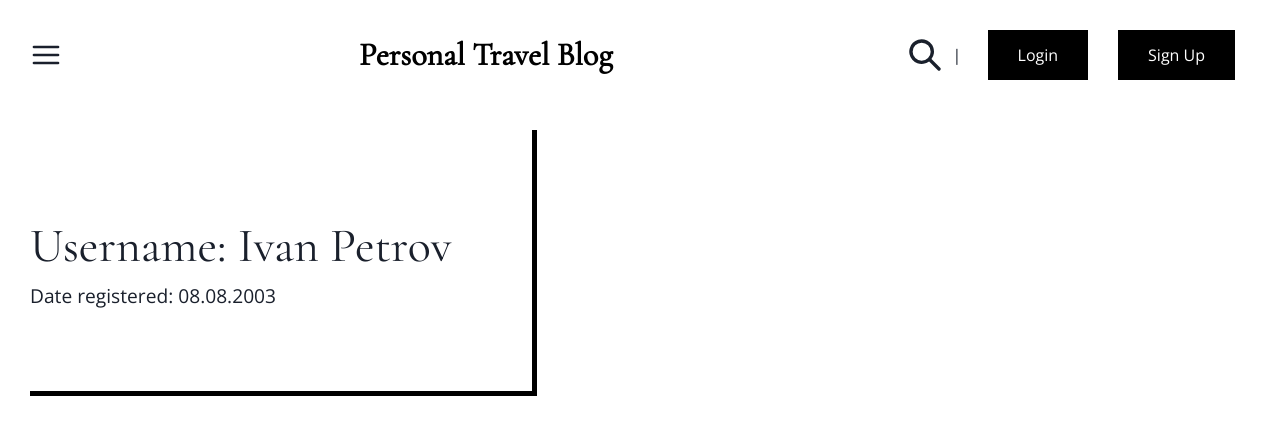
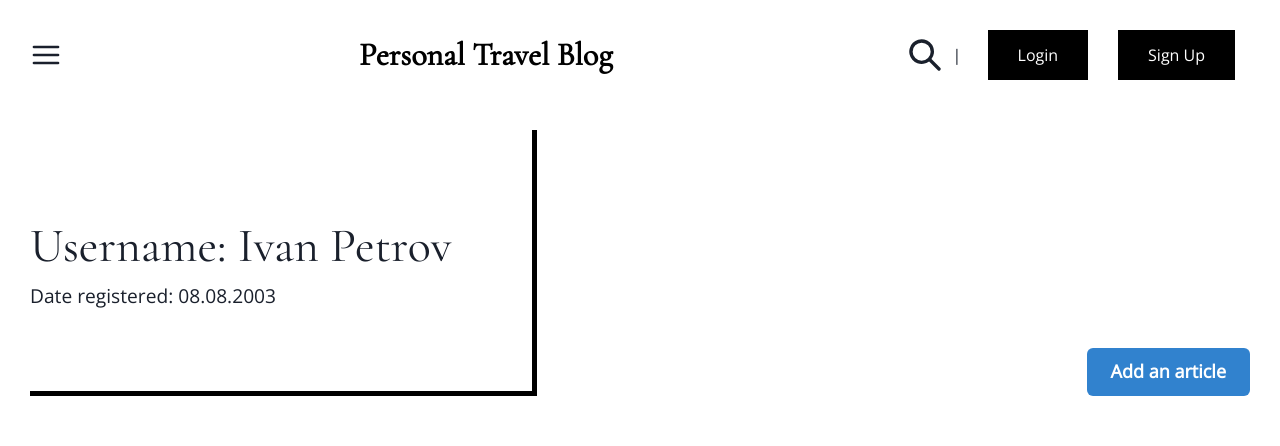
Before and after one commit to IlyaTheCreator/denispesunprivate, a React (Vite) app: page /profile in a window 1280 px wide. Shown: the top 446 px of the page. Built offline with nearby package versions, Linux system fonts and the light colour scheme.

Commit message:
DP-10: Whatever

```diff
--- /dev/null
+++ b/src/components/AddArticle/AddArticle.jsx
@@ -0,0 +1,25 @@
+import Modal from '../Modal/Modal';
+
+import styles from './AddArticle.module.scss';
+
+const AddArticle = ({ isOpen, onClose }) => {
+  const handleSubmit = () => {
+    console.log('bruh');
+  };
+
+  return (
+    <Modal
+      isOpen={isOpen}
+      onClose={onClose}
+      title="Add an article"
+      mainActionText="Submit"
+      secondaryActionText="Cancel"
+      mainAction={handleSubmit}
+      size="fullscreen"
+    >
+      <h1>hello</h1>
+    </Modal>
+  );
+};
+
+export default AddArticle;
--- a/src/pages/Profile/Profile.jsx
+++ b/src/pages/Profile/Profile.jsx
@@ -2,16 +2,26 @@ import MockPageWrapper from '../../components/MockPageWrapper/MockPageWrapper';
 import ArticleItem from '../../components/ArticleItem/ArticleItem';
 import { MOCK_ARTICLES_LIST } from '../../constants/mocks';
 import styles from './Profile.module.scss';
+import { Button, useDisclosure } from '@chakra-ui/react';
+import AddArticle from '../../components/AddArticle/AddArticle';
 
 const Profile = () => {
+  const { isOpen, onOpen, onClose } = useDisclosure();
+
   return (
     <MockPageWrapper>
+      <AddArticle isOpen={isOpen} onClose={onClose} />
       <div className="page">
         <div className="container">
           <div className={styles.profile}>
-            <div className={styles['user-info']}>
-              <h1>Username: Ivan Petrov</h1>
-              <p>Date registered: 08.08.2003</p>
+            <div className={styles['flex-container']}>
+              <div className={styles['user-info']}>
+                <h1>Username: Ivan Petrov</h1>
+                <p>Date registered: 08.08.2003</p>
+              </div>
+              <Button onClick={onOpen} size="lg" colorScheme="blue">
+                Add an article
+              </Button>
             </div>
             <h1 className={styles.header}>Your articles</h1>
             <div className={styles['user-articles']}>
--- a/src/pages/Profile/Profile.module.scss
+++ b/src/pages/Profile/Profile.module.scss
@@ -1,7 +1,6 @@
 @import '../../assets/styles/colors';
 
 .user-info {
-  margin-bottom: 3rem;
   display: inline-block;
   padding: 5rem 5rem 5rem 0;
   border-bottom: 5px solid $color-dark;
@@ -26,3 +25,10 @@
   grid-template-columns: repeat(auto-fill, minmax(340px, 1fr));
   grid-gap: 3rem 1rem;
 }
+
+.flex-container {
+  display: flex;
+  justify-content: space-between;
+  align-items: flex-end;
+  margin-bottom: 3rem;
+}
```
Also changed, not shown: src/components/AddArticle/AddArticle.module.scss (added).
